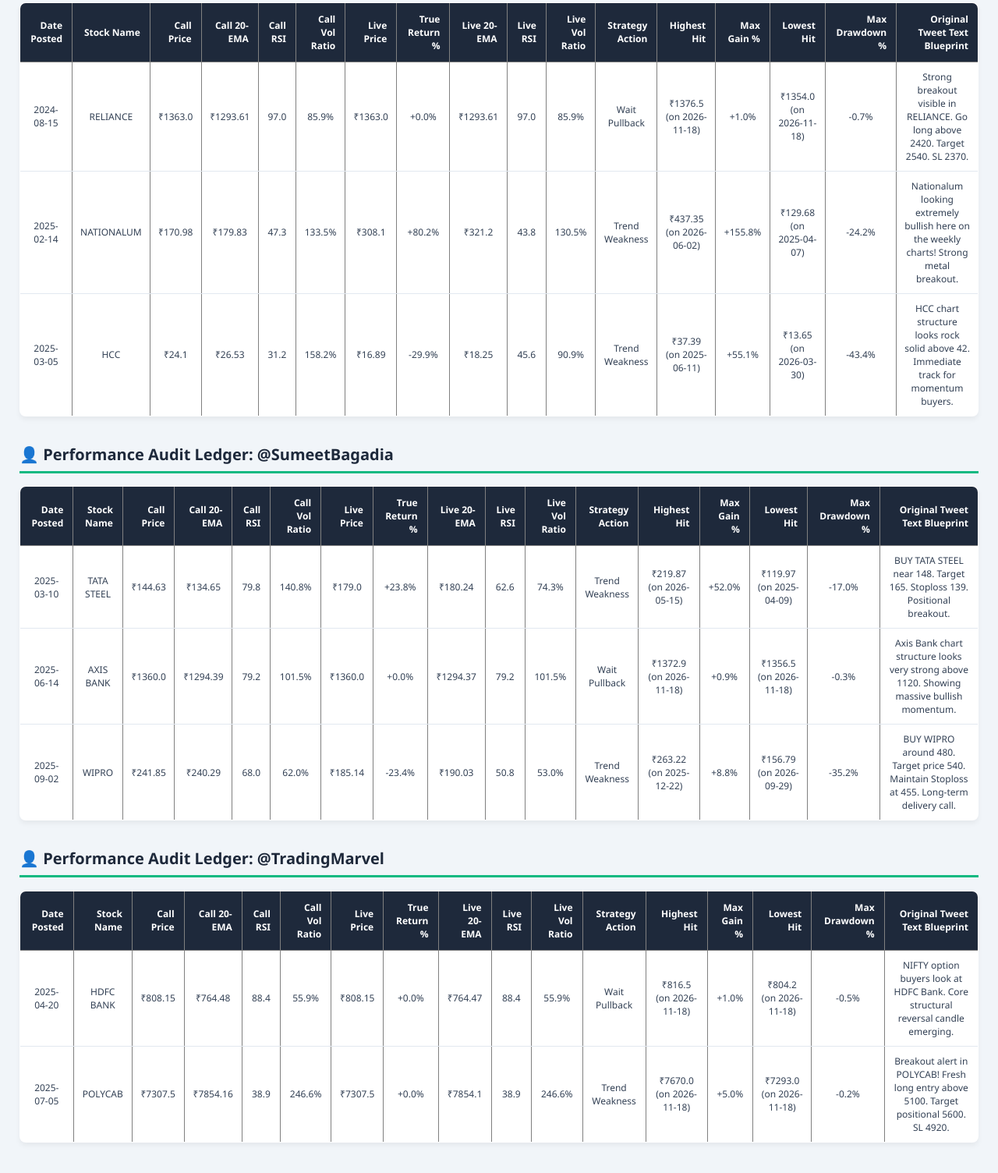
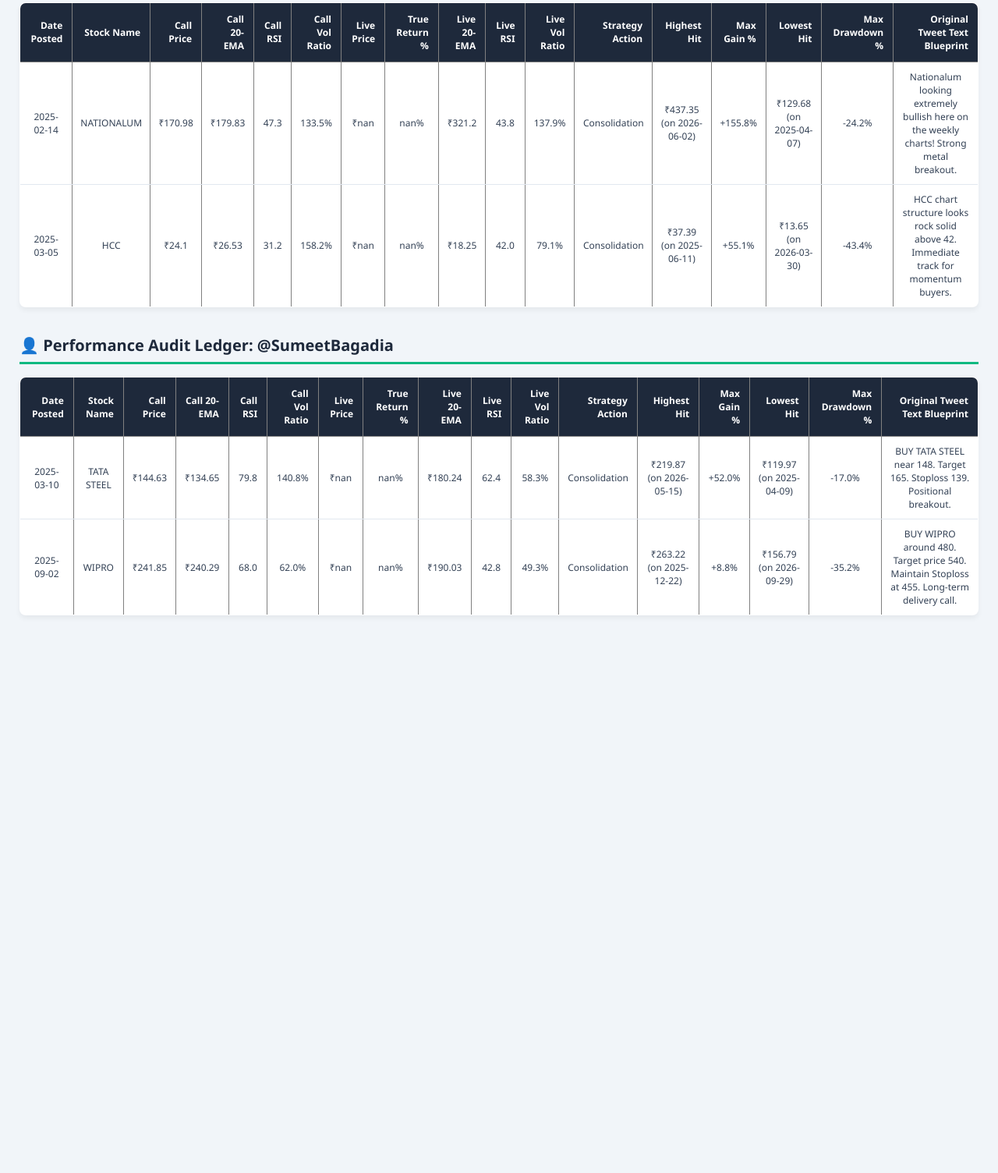
Before and after one commit to SCORPIONRAJA/quant-desk-pipeline, a plain HTML site: page index.html in a window 1280 px wide. Shown: the part 200-1704 px from the top of the page at 78% size. After the commit the page ends 1049 px from the top, so only its background shows below. Drawn offline with Linux system fonts and the light colour scheme.

Commit message:
deploy: a625f06c528ebb991ea389376a4f63eb0698d749

```diff
--- a/index.html
+++ b/index.html
@@ -41,37 +41,18 @@
   </thead>
   <tbody>
     <tr>
-      <td>2024-08-15</td>
-      <td>RELIANCE</td>
-      <td>₹1363.0</td>
-      <td>₹1293.61</td>
-      <td>97.0</td>
-      <td>85.9%</td>
-      <td>₹1363.0</td>
-      <td>+0.0%</td>
-      <td>₹1293.61</td>
-      <td>97.0</td>
-      <td>85.9%</td>
-      <td>Wait Pullback</td>
-      <td>₹1376.5 (on 2026-11-18)</td>
-      <td>+1.0%</td>
-      <td>₹1354.0 (on 2026-11-18)</td>
-      <td>-0.7%</td>
-      <td>Strong breakout visible in RELIANCE. Go long above 2420. Target 2540. SL 2370.</td>
-    </tr>
-    <tr>
       <td>2025-02-14</td>
       <td>NATIONALUM</td>
       <td>₹170.98</td>
       <td>₹179.83</td>
       <td>47.3</td>
       <td>133.5%</td>
-      <td>₹308.1</td>
-      <td>+80.2%</td>
+      <td>₹nan</td>
+      <td>nan%</td>
       <td>₹321.2</td>
       <td>43.8</td>
-      <td>130.5%</td>
-      <td>Trend Weakness</td>
+      <td>137.9%</td>
+      <td>Consolidation</td>
       <td>₹437.35 (on 2026-06-02)</td>
       <td>+155.8%</td>
       <td>₹129.68 (on 2025-04-07)</td>
@@ -85,12 +66,12 @@
       <td>₹26.53</td>
       <td>31.2</td>
       <td>158.2%</td>
-      <td>₹16.89</td>
-      <td>-29.9%</td>
+      <td>₹nan</td>
+      <td>nan%</td>
       <td>₹18.25</td>
-      <td>45.6</td>
-      <td>90.9%</td>
-      <td>Trend Weakness</td>
+      <td>42.0</td>
+      <td>79.1%</td>
+      <td>Consolidation</td>
       <td>₹37.39 (on 2025-06-11)</td>
       <td>+55.1%</td>
       <td>₹13.65 (on 2026-03-30)</td>
@@ -128,36 +109,17 @@
       <td>₹134.65</td>
       <td>79.8</td>
       <td>140.8%</td>
-      <td>₹179.0</td>
-      <td>+23.8%</td>
+      <td>₹nan</td>
+      <td>nan%</td>
       <td>₹180.24</td>
-      <td>62.6</td>
-      <td>74.3%</td>
-      <td>Trend Weakness</td>
+      <td>62.4</td>
+      <td>58.3%</td>
+      <td>Consolidation</td>
       <td>₹219.87 (on 2026-05-15)</td>
       <td>+52.0%</td>
       <td>₹119.97 (on 2025-04-09)</td>
       <td>-17.0%</td>
       <td>BUY TATA STEEL near 148. Target 165. Stoploss 139. Positional breakout.</td>
-    </tr>
-    <tr>
-      <td>2025-06-14</td>
-      <td>AXIS BANK</td>
-      <td>₹1360.0</td>
-      <td>₹1294.39</td>
-      <td>79.2</td>
-      <td>101.5%</td>
-      <td>₹1360.0</td>
-      <td>+0.0%</td>
-      <td>₹1294.37</td>
-      <td>79.2</td>
-      <td>101.5%</td>
-      <td>Wait Pullback</td>
-      <td>₹1372.9 (on 2026-11-18)</td>
-      <td>+0.9%</td>
-      <td>₹1356.5 (on 2026-11-18)</td>
-      <td>-0.3%</td>
-      <td>Axis Bank chart structure looks very strong above 1120. Showing massive bullish momentum.</td>
     </tr>
     <tr>
       <td>2025-09-02</td>
@@ -166,12 +128,12 @@
       <td>₹240.29</td>
       <td>68.0</td>
       <td>62.0%</td>
-      <td>₹185.14</td>
-      <td>-23.4%</td>
+      <td>₹nan</td>
+      <td>nan%</td>
       <td>₹190.03</td>
-      <td>50.8</td>
-      <td>53.0%</td>
-      <td>Trend Weakness</td>
+      <td>42.8</td>
+      <td>49.3%</td>
+      <td>Consolidation</td>
       <td>₹263.22 (on 2025-12-22)</td>
       <td>+8.8%</td>
       <td>₹156.79 (on 2026-09-29)</td>
@@ -179,68 +141,6 @@
       <td>BUY WIPRO around 480. Target price 540. Maintain Stoploss at 455. Long-term delivery call.</td>
     </tr>
   </tbody>
-</table><h2>👤 Performance Audit Ledger: @TradingMarvel</h2><table border="1" class="dataframe dataframe">
-  <thead>
-    <tr style="text-align: right;">
-      <th>Date Posted</th>
-      <th>Stock Name</th>
-      <th>Call Price</th>
-      <th>Call 20-EMA</th>
-      <th>Call RSI</th>
-      <th>Call Vol Ratio</th>
-      <th>Live Price</th>
-      <th>True Return %</th>
-      <th>Live 20-EMA</th>
-      <th>Live RSI</th>
-      <th>Live Vol Ratio</th>
-      <th>Strategy Action</th>
-      <th>Highest Hit</th>
-      <th>Max Gain %</th>
-      <th>Lowest Hit</th>
-      <th>Max Drawdown %</th>
-      <th>Original Tweet Text Blueprint</th>
-    </tr>
-  </thead>
-  <tbody>
-    <tr>
-      <td>2025-04-20</td>
-      <td>HDFC BANK</td>
-      <td>₹808.15</td>
-      <td>₹764.48</td>
-      <td>88.4</td>
-      <td>55.9%</td>
-      <td>₹808.15</td>
-      <td>+0.0%</td>
-      <td>₹764.47</td>
-      <td>88.4</td>
-      <td>55.9%</td>
-      <td>Wait Pullback</td>
-      <td>₹816.5 (on 2026-11-18)</td>
-      <td>+1.0%</td>
-      <td>₹804.2 (on 2026-11-18)</td>
-      <td>-0.5%</td>
-      <td>NIFTY option buyers look at HDFC Bank. Core structural reversal candle emerging.</td>
-    </tr>
-    <tr>
-      <td>2025-07-05</td>
-      <td>POLYCAB</td>
-      <td>₹7307.5</td>
-      <td>₹7854.16</td>
-      <td>38.9</td>
-      <td>246.6%</td>
-      <td>₹7307.5</td>
-      <td>+0.0%</td>
-      <td>₹7854.1</td>
-      <td>38.9</td>
-      <td>246.6%</td>
-      <td>Trend Weakness</td>
-      <td>₹7670.0 (on 2026-11-18)</td>
-      <td>+5.0%</td>
-      <td>₹7293.0 (on 2026-11-18)</td>
-      <td>-0.2%</td>
-      <td>Breakout alert in POLYCAB! Fresh long entry above 5100. Target positional 5600. SL 4920.</td>
-    </tr>
-  </tbody>
 </table>
 </body>
 </html>
```
